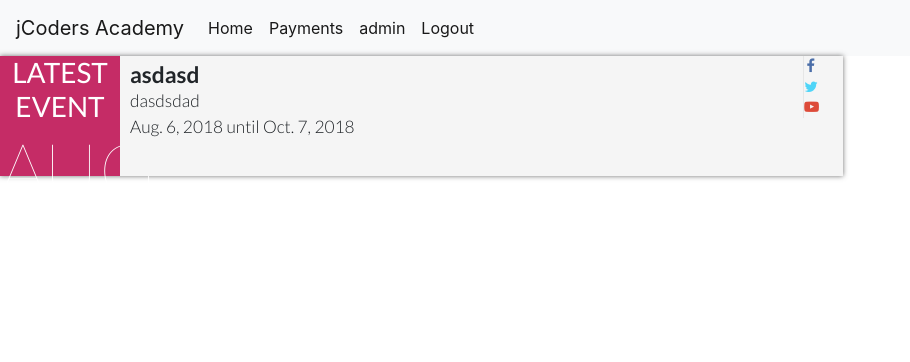
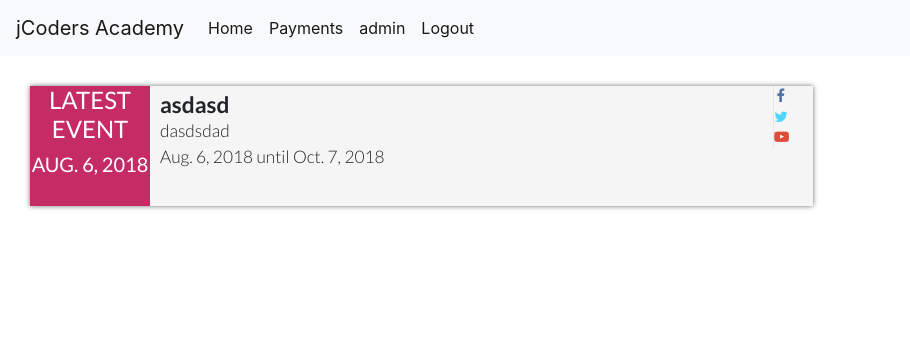
Before and after one commit to gjergjk71/jCoders-WebApp, a Django app: page /users/ in a window 1280 px wide. Shown: the top 362 px of the page, without its empty margins (0-910 px from the left). Run offline with Django 3.2, Linux system fonts and the light colour scheme; a user stored in the database is signed in; data comes from the database, SQL or seed files in the repository; parts of the project's set-up code (start-up, migrations or seed data) failed here and were passed over; some libraries are stand-ins or nearby versions.

Commit message:
Minor changes

```diff
--- a/users/templates/pages/base.html
+++ b/users/templates/pages/base.html
@@ -6,6 +6,8 @@
   <script src="https://cdnjs.cloudflare.com/ajax/libs/popper.js/1.14.0/umd/popper.min.js"></script>
   <script src="https://maxcdn.bootstrapcdn.com/bootstrap/4.1.0/js/bootstrap.min.js"></script>
 </head>
+
+
 <style>
 	.student-input {
 	  width: 350px;
@@ -49,7 +51,7 @@
         <a class="nav-link" href="/users/">Home <span class="sr-only">(current)</span></a>
       </li>
       <li class="nav-item active">
-        <a class="nav-link" href="/users/payments/">Payments <span class="sr-only">(current)</span></a>
+        <a class="nav-link" href="/users/payments">Payments <span class="sr-only">(current)</span></a>
       </li>
        <li class="nav-item active">
         <a class="nav-link" href="/users/account">{{ user }} <span class="sr-only">(current)</span></a>
--- a/users/templates/pages/index.html
+++ b/users/templates/pages/index.html
@@ -27,8 +27,8 @@
     .event-list {
 		list-style: none;
 		font-family: 'Lato', sans-serif;
-		margin: 0px;
-		padding: 0px;
+		margin: 10px;
+		padding: 20px;
 	}
 	.event-list > li {
 		background-color: rgb(255, 255, 255);
@@ -211,8 +211,8 @@
 				<ul class="event-list">
 					<li>
 						<time datetime="{{latestEvent.opened}}">
-							<h3>Latest Event </h3>
-							<span class="day">{{latestEvent.opened}}</span>
+							<h4>Latest Event </h4>
+							<h5>{{latestEvent.opened}}</h5>
 						</time>
 						<!-- <img alt="Independence Day" src="https://farm4.staticflickr.com/3100/2693171833_3545fb852c_q.jpg" /> -->
 						<div class="info">
```
Also changed, not shown: users/templates/pages/payments.html (+4 -4 lines).
